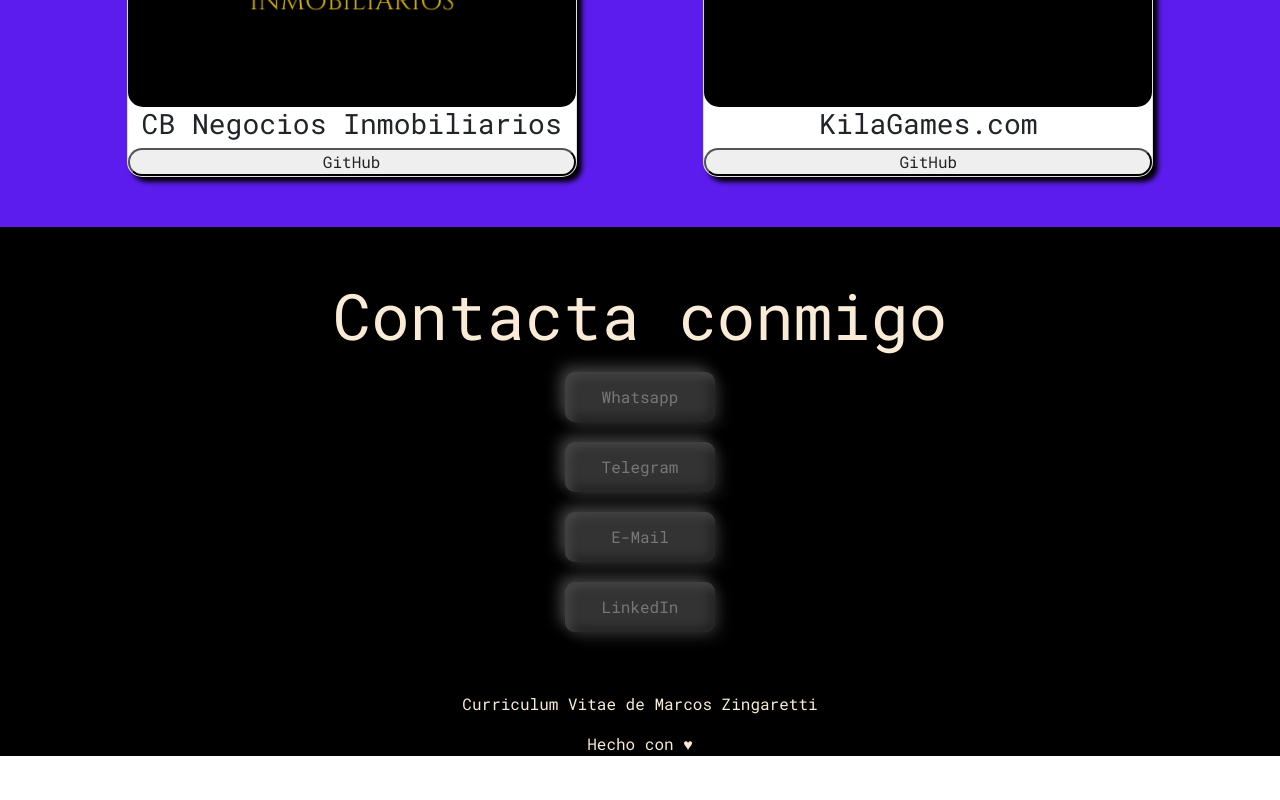
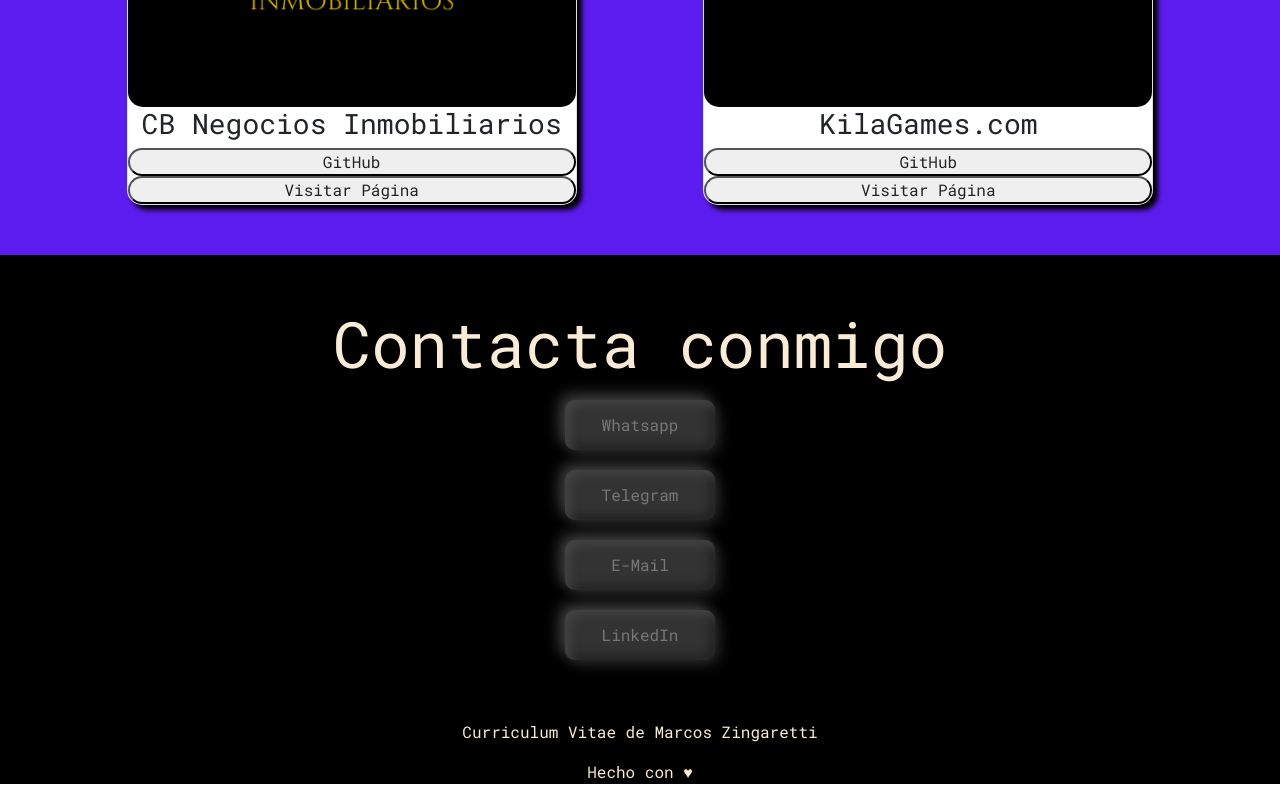
Before and after one commit to Zinike/MarcosCV-Angular, an Angular app: page / in a window 1280 px wide. Shown: the part 2019-2819 px from the top of the page. Before the commit the page ends 2791 px from the top, so only its background shows below. Built offline with nearby package versions, Linux system fonts and the light colour scheme.

Commit message:
VisitPage button added

```diff
--- a/src/app/components/portafolio/portafolio.component.html
+++ b/src/app/components/portafolio/portafolio.component.html
@@ -6,12 +6,14 @@
                 <img src="./assets/Imagenes/CB-logo.png" alt="logo de CB negociso inmobiliarios">
                 <h3>CB Negocios Inmobiliarios</h3>
                 <button><a href="https://github.com/Zinike/CBNI" target="_blank">GitHub</a></button>
+                <button><a href="https://www.cbnegociosinmobiliarios.com/" target="_blank">Visitar Página</a></button>
             </div>
 
             <div class="card">
                 <img src="./assets/Imagenes/KG-logo.png" alt="logo de KilaGames">
                 <h3>KilaGames.com</h3>
                 <button><a href="https://github.com/Zinike/kilagames.com" target="_blank">GitHub</a></button>
+                <button><a href="https://kilagames.com/" target="_blank">Visitar Página</a></button>
             </div>
         </div>
     </div>
```
